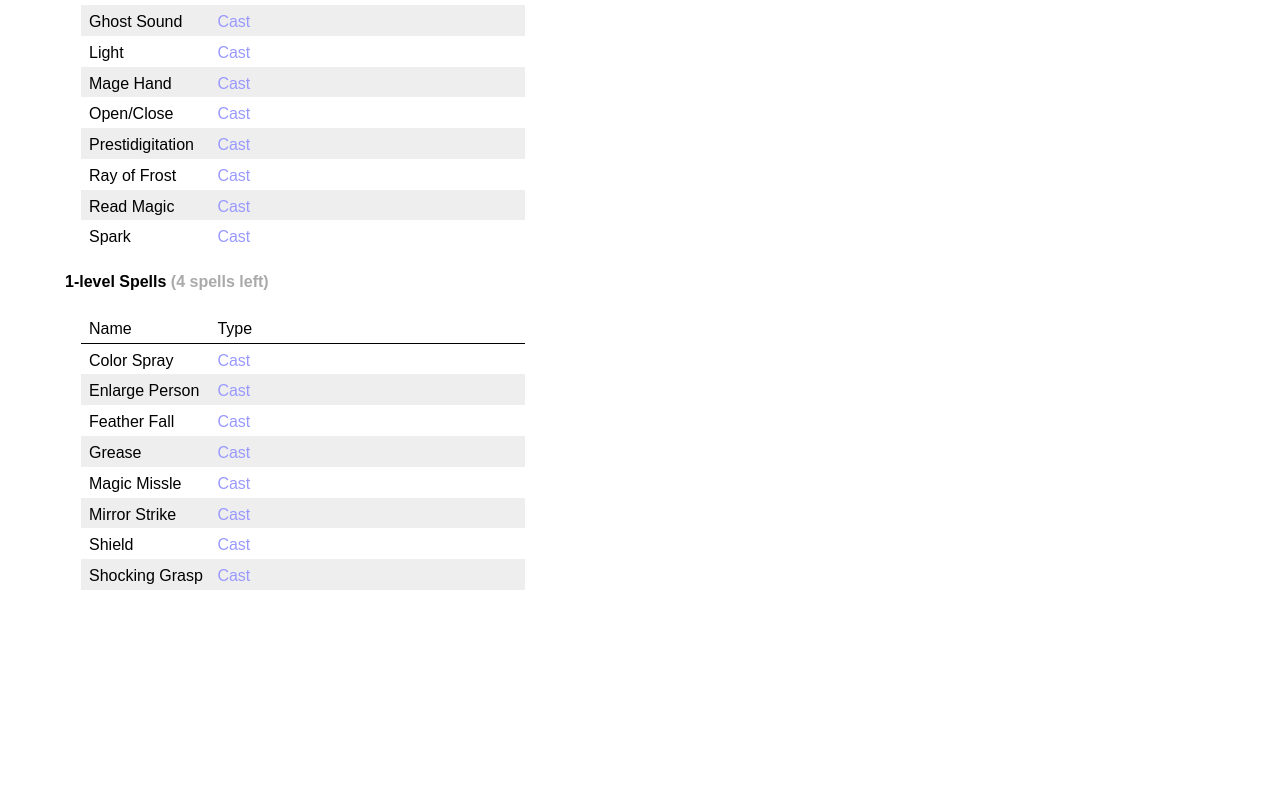
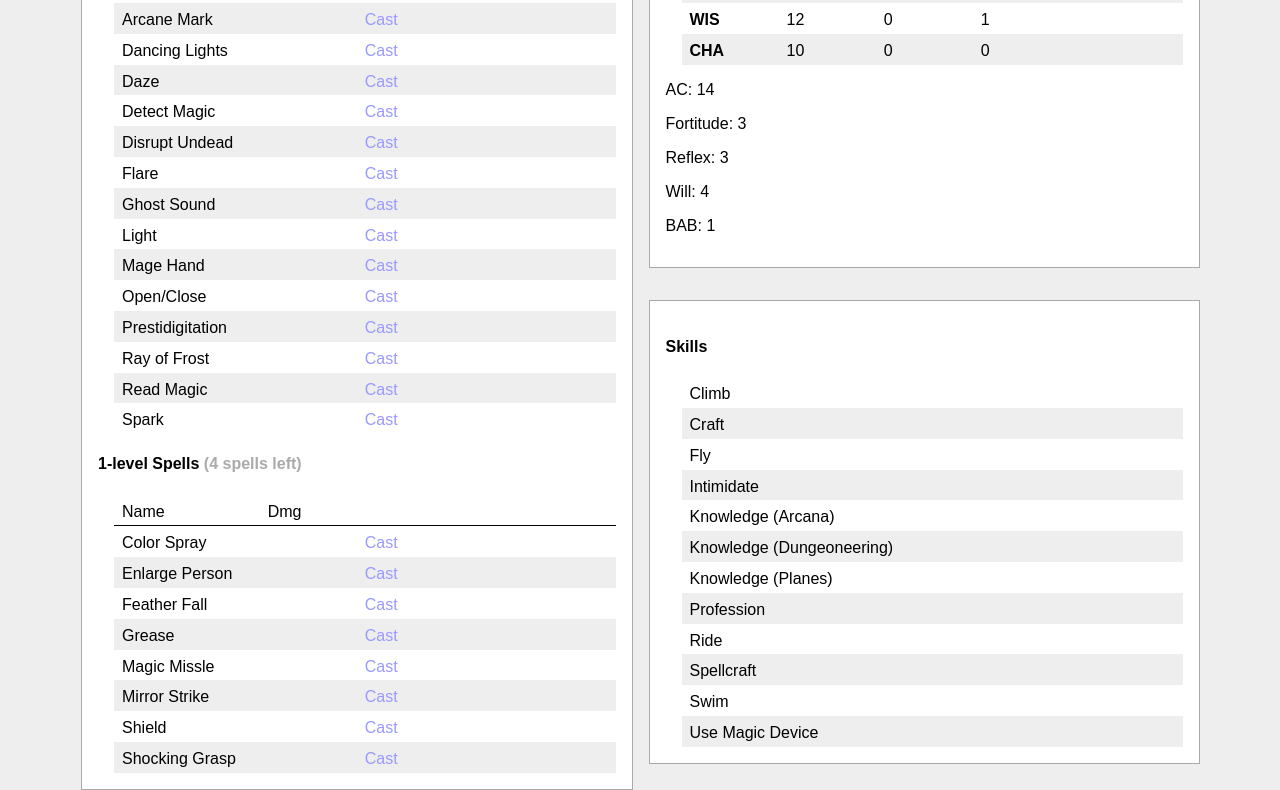
Before and after one commit to timothypage/pathfinder-character-mgmt, a React app: page / in a window 1280 px wide. Shown: the part 303-1093 px from the top of the page. Before the commit the page ends 893 px from the top, so only its background shows below. Built offline with nearby package versions, Linux system fonts and the light colour scheme.

Commit message:
abilities and skills

```diff
--- a/public/index.html
+++ b/public/index.html
@@ -19,7 +19,7 @@
       work correctly both with client-side routing and a non-root public URL.
       Learn how to configure a non-root public URL by running `npm run build`.
     -->
-    <title>React App</title>
+    <title>Pathfinder: Ezekiel Hammersmith</title>
   </head>
   <body>
     <noscript>
--- a/src/App.css
+++ b/src/App.css
@@ -1,10 +1,27 @@
+body {
+  background-color: #eee;
+}
+
 .App {
   max-width: 1150px;
   margin: 0 auto;
 }
 
-.spell-list {
-  width: 40%;
+.card {
+  border: 1px solid #aaa;
+  background-color: white;
+  margin-left: 1rem;
+  margin-top: 2rem;
+  padding: 1rem;
+  float: left;
+}
+
+.card.full {
+  width: 94.5%;
+}
+
+.card.half {
+  width: 45%;
 }
 
 .spell-list .spell {
@@ -18,8 +35,12 @@
   width: 30%;
 }
 
-.spell-list .spell-action{
+.spell-list .spell-action {
 	width: 10%;
+}
+
+.spell-dmg {
+	width: 20%;
 }
 
 .spell-list .spell.label {
@@ -38,3 +59,33 @@
 .spell-count-left {
 	color: #aaa;
 }
+
+.abilities .ability {
+  display: flex;
+  margin-left: 1rem;
+  padding: 0.5rem;
+  padding-bottom: 0.3rem;
+}
+
+.abilities .ability > div {
+  width: 20%;
+}
+
+.abilities .ability:nth-child(even) {
+  background-color: #eee;
+}
+
+.ability-name {
+  font-weight: 700;
+}
+
+.skills .skill {
+  margin-left: 1rem;
+  padding: 0.5rem;
+  padding-bottom: 0.3rem;
+  display: flex;
+}
+
+.skills .skill:nth-child(odd) {
+	background-color: #eee;
+}
--- /dev/null
+++ b/src/components/Abilities.js
@@ -0,0 +1,93 @@
+import React from 'react'
+
+const armor = {
+  acBonus: 1
+}
+
+const classAbilities = {
+  fortitude: 3,
+  reflex: 0,
+  will: 3
+}
+
+const abilityScoreModifiers = {
+  8: -1,
+  9: -1,
+  10: 0,
+  11: 0,
+  12: 1,
+  13: 1,
+  14: 2,
+  15: 2,
+  16: 3,
+  17: 3,
+  18: 4,
+  19: 4,
+  20: 5,
+  21: 5
+}
+
+const Ability = ({name, value, temp}) => (
+  <div className="ability">
+    <div className="ability-name">{name.toUpperCase()}</div>
+    <div className="ability-base">{value}</div>
+    <div className="ability-temp-modifier">{temp === undefined ? "-" : temp}</div>
+    <div className="ability-total">{abilityScoreModifiers[ value+temp ]}</div>
+  </div>
+)
+
+const Abilities = ({abilities}) => {
+  const fortitude = classAbilities.fortitude +
+                    abilityScoreModifiers[
+                      abilities.base.con - (abilities.temporaryModifiers.con || 0)
+                    ]
+
+  const reflex = classAbilities.reflex +
+                 abilityScoreModifiers[
+                   abilities.base.dex - (abilities.temporaryModifiers.dex || 0)
+                 ]
+
+  const will = classAbilities.will +
+               abilityScoreModifiers[
+                 abilities.base.wis - (abilities.temporaryModifiers.wis || 0)
+               ]
+
+  const ac = abilityScoreModifiers[ abilities.base.dex - (abilities.temporaryModifiers.dex || 0) ]
+
+  return (
+    <div className="abilities">
+      {Object.keys(abilities.base).map(key => (
+        <Ability
+          key={key}
+          name={key}
+          value={abilities.base[key]}
+          temp={abilities.temporaryModifiers[key] || 0}
+        />
+      ))}
+
+      <div className="derived-scores">
+        <div className="ac">
+          <p>AC: {ac + armor.acBonus + 10}</p>
+        </div>
+
+        <div className="fortitude">
+          <p>Fortitude: {fortitude}</p>
+        </div>
+
+        <div className="reflex">
+          <p>Reflex: {reflex}</p>
+        </div>
+
+        <div className="will">
+          <p>Will: {will}</p>
+        </div>
+
+        <div className="base-attack-bonus">
+          <p>BAB: 1</p>
+        </div>
+      </div>
+    </div>
+  )
+}
+
+export default Abilities
--- /dev/null
+++ b/src/components/AbilitiesContainer.js
@@ -0,0 +1,13 @@
+import {connect} from 'react-redux'
+
+import Abilities from './Abilities'
+
+const mapStateToProps = (state, ownProps) => {
+  return {
+    abilities: state.abilities
+  }
+}
+
+const mapDispatchToProps = {}
+
+export default connect(mapStateToProps, mapDispatchToProps)(Abilities)
--- a/src/components/App.js
+++ b/src/components/App.js
@@ -1,12 +1,25 @@
 import React, { Component } from 'react';
 
 import Spells from './SpellsContainer'
+import Abilities from './AbilitiesContainer'
+import Skills from './Skills'
 
 class App extends Component {
   render() {
     return (
       <div className="App">
-        <Spells />
+        <div className="card full">
+          <h2>Ezekiel Hammersmith</h2>
+        </div>
+        <div className="card half">
+          <Spells />
+        </div>
+        <div className="card half">
+          <Abilities />
+        </div>
+        <div className="card half">
+          <Skills />
+        </div>
       </div>
     );
   }
--- /dev/null
+++ b/src/components/Skills.js
@@ -0,0 +1,20 @@
+import React from 'react'
+
+import skills from '../db/skills.json'
+
+const Skill = ({name}) => (
+  <div className="skill">
+    <div className="skill-name">{name}</div>
+  </div>
+)
+
+const Skills = () => (
+  <div className="skills">
+    <h4>Skills</h4>
+    {skills.map(skill => (
+      <Skill name={skill.name} key={skill.name} />
+    ))}
+  </div>
+)
+
+export default Skills
--- a/src/components/SpellGroup.js
+++ b/src/components/SpellGroup.js
@@ -7,13 +7,14 @@ const SpellGroup = ({level, spells, castSpell, spellCount}) => (
   <div>
     <div className="spell label">
       <div className="spell-name">Name</div>
-      <div className="spell-type">Type</div>
+      <div className="spell-dmg">Dmg</div>
     </div>
 
       {_.sortBy(spells, 'name').map(spell => (
       <div className="spell item" key={spell.name}>
         <div className="spell-name">{spell.name}</div>
-        <div className="spell-action"><span className="action" onClick={() => castSpell(level)}>Cast</span></div>
+        <div className="spell-dmg"></div>
+        <div className="spell-action">{spellCount > 0 ? <span className="action" onClick={() => castSpell(level)}>Cast</span> : null}</div>
       </div>
       ))}
   </div>
--- /dev/null
+++ b/src/db/skills.json
@@ -0,0 +1,38 @@
+[
+  {
+  	"name": "Climb"
+  },
+  {
+  	"name": "Craft"
+  },
+  {
+  	"name": "Fly"
+  },
+  {
+  	"name": "Intimidate"
+  },
+  {
+  	"name": "Knowledge (Arcana)"
+  },
+  {
+  	"name": "Knowledge (Dungeoneering)"
+  },
+  {
+  	"name": "Knowledge (Planes)"
+  },
+  {
+  	"name": "Profession"
+  },
+  {
+  	"name": "Ride"
+  },
+  {
+  	"name": "Spellcraft"
+  },
+  {
+  	"name": "Swim"
+  },
+  {
+  	"name": "Use Magic Device"
+  }
+]
--- /dev/null
+++ b/src/reducers/abilities.js
@@ -0,0 +1,28 @@
+const initialState = {
+  base: {
+    str: 15,
+    dex: 17,
+    con: 11,
+    int: 20,
+    wis: 12,
+    cha: 10
+  },
+
+  temporaryModifiers: {}
+}
+
+export default (state = initialState, action) => {
+  switch(action.type) {
+    case 'SET_TEMPORARY_MODIFIER':
+      return {
+        ...state,
+        temporaryModifiers: {
+          ...state.temporaryModifiers,
+          [action.ability]: action.score
+        }
+      }
+
+    default:
+      return state
+  }
+}
--- a/src/reducers/index.js
+++ b/src/reducers/index.js
@@ -1,9 +1,11 @@
 import {combineReducers} from 'redux'
 
 import spells from './spells'
+import abilities from './abilities'
 
 const appReducer = combineReducers({
   spells,
+  abilities
 })
 
 export default appReducer
```
